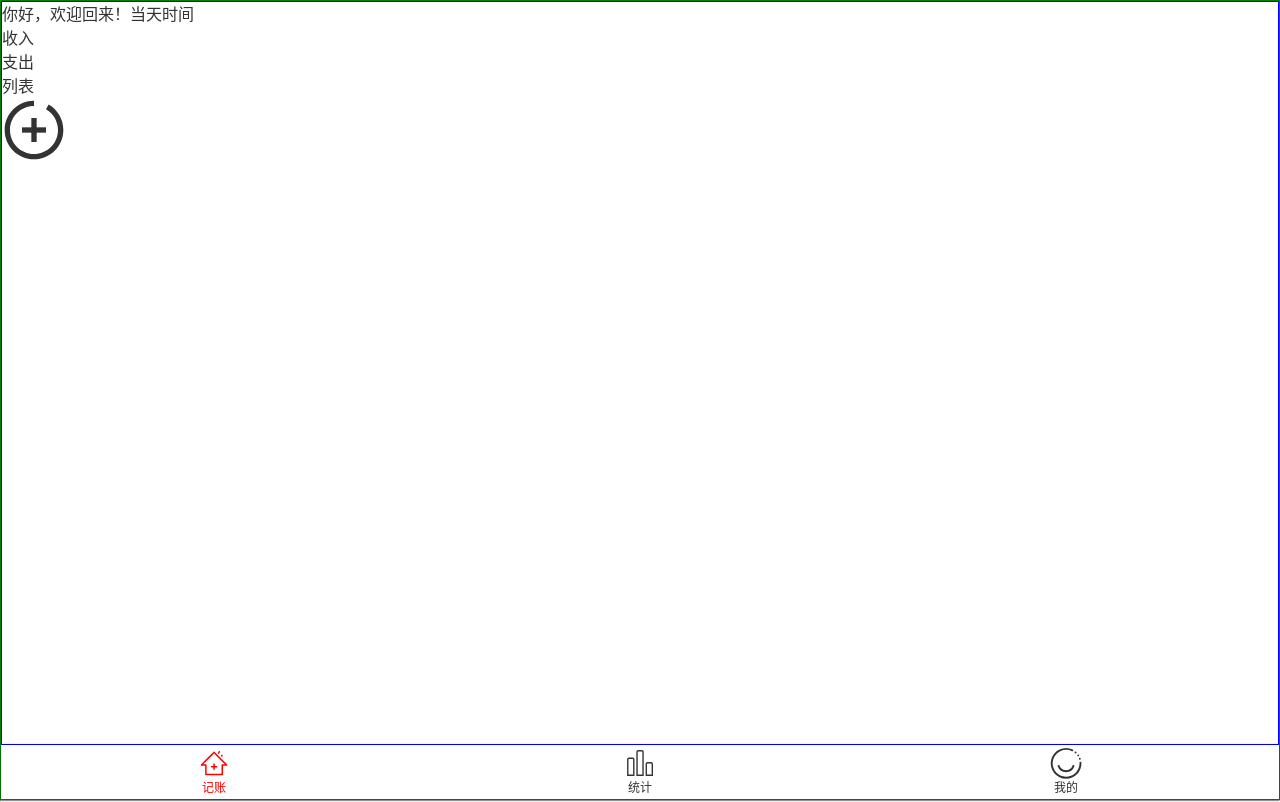
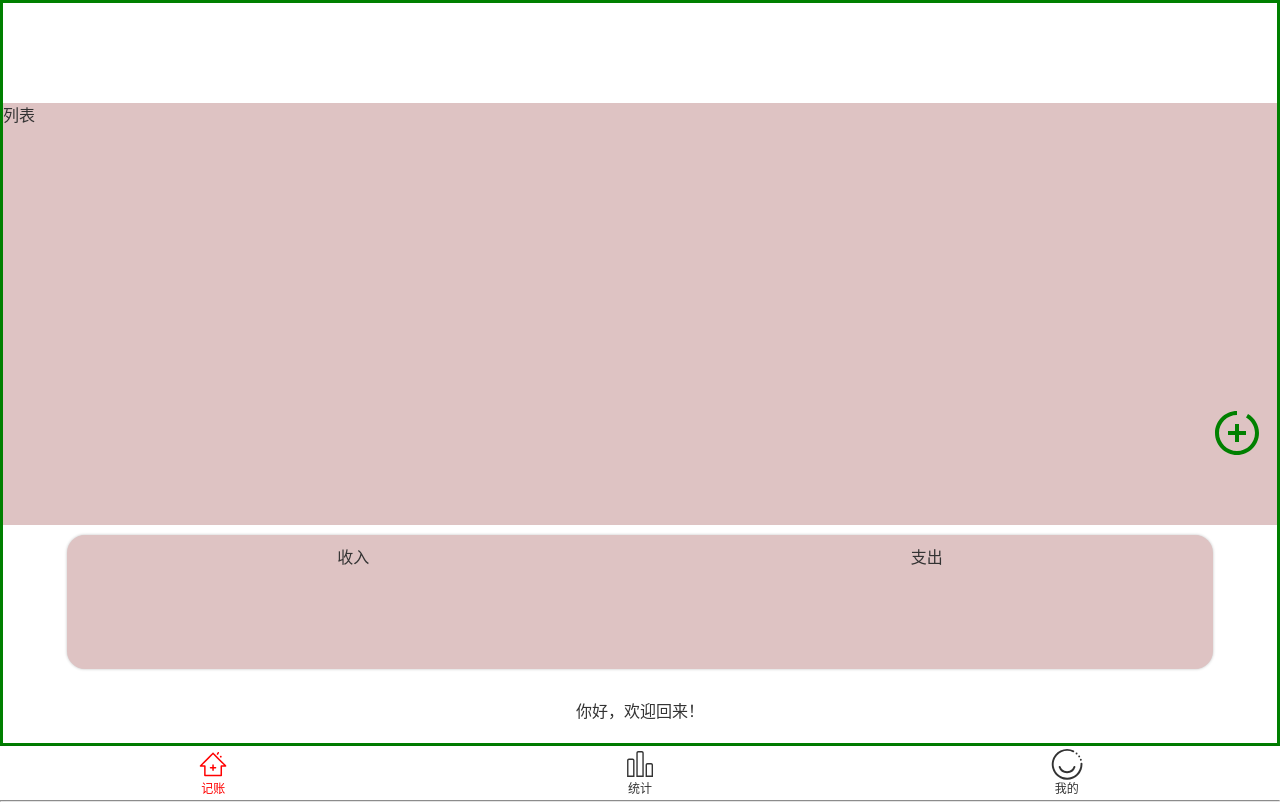
Before and after one commit to yanglin56/dybookkeeping, a Vue app: page /#/home in a window 1280 px wide. Built offline with nearby package versions, Linux system fonts and the light colour scheme.

Commit message:
HTML CSS写好了

```diff
--- a/src/App.vue
+++ b/src/App.vue
@@ -6,13 +6,14 @@
 </template>
 
 <style lang="scss">
-@import "~@/assets/style/helper.scss";
-@import "~@/assets/style/reset.scss";
+@import '~@/assets/style/helper.scss';
+@import '~@/assets/style/reset.scss';
 body {
   -webkit-font-smoothing: antialiased;
   -moz-osx-font-smoothing: grayscale;
   color: #333;
   font-family: $font-hei;
+  font-size: 16px;
   line-height: 1.5;
 }
 </style>
--- a/src/assets/style/helper.scss
+++ b/src/assets/style/helper.scss
@@ -3,3 +3,22 @@ $font-kai: Baskerville, Georgia, "Liberation Serif", "Kaiti SC", STKaiti, "AR PL
 $font-song: Georgia, "Nimbus Roman No9 L", "Songti SC", "Noto Serif CJK SC", "Source Han Serif SC", "Source Han Serif CN", STSong, "AR PL New Sung", "AR PL SungtiL GB", NSimSun, SimSun, "TW\-Sung", "WenQuanYi Bitmap Song", "AR PL UMing CN", "AR PL UMing HK", "AR PL UMing TW", "AR PL UMing TW MBE", PMingLiU, MingLiU, serif;
 
 $color-highlight: #f00;
+
+%clearFix {
+  &::after {
+    content: '';
+    display: block;
+    clear: both;
+  }
+}
+
+$color-shadow :rgba(0, 0, 0, 0.25);
+
+%outerShadow {
+  box-shadow: 0 0 3px $color-shadow;
+}
+
+%innerShadow {
+  box-shadow: inset 0 -3px 3px -3px $color-shadow,
+    inset 0 3px 3px -3px $color-shadow;
+}
--- a/src/assets/style/reset.scss
+++ b/src/assets/style/reset.scss
@@ -3,7 +3,22 @@
   padding: 0;
   box-sizing: border-box;
 }
+
 a {
   text-decoration: none;
   color: inherit;
 }
+
+ul,
+ol {
+  list-style: none;
+}
+
+button,
+input {
+  font: inherit;
+}
+
+:focus {
+  outline: none;
+}
--- a/src/components/Layout.vue
+++ b/src/components/Layout.vue
@@ -1,6 +1,6 @@
 <template>
-  <div class="nav-wrapper">
-    <div class="content">
+  <div class="layout-wrapper" :class="classPrefix && `${classPrefix}-wrapper`">
+    <div class="content" :class="classPrefix && `${classPrefix}-content`">
       <slot />
     </div>
     <Nav />
@@ -9,19 +9,18 @@
 
 <script lang="ts">
 export default {
-  name: "DybookkeepingLayout",
-};
+  props: ['classPrefix'],
+  name: 'DybookkeepingLayout',
+}
 </script>
 
 <style lang="scss" scoped>
-.nav-wrapper {
-  border: 1px solid green;
+.layout-wrapper {
   display: flex;
   flex-direction: column;
   height: 100vh;
 }
 .content {
-  border: 1px solid blue;
   overflow: auto;
   flex-grow: 1;
 }
--- a/src/components/Nav.vue
+++ b/src/components/Nav.vue
@@ -17,15 +17,15 @@
 
 <script lang="ts">
 export default {
-  name: "Nav",
-};
+  name: 'Nav',
+}
 </script>
 
 <style lang="scss" scoped>
-@import "~@/assets/style/helper.scss";
+@import '~@/assets/style/helper.scss';
 nav {
+  @extend %outerShadow;
   display: flex;
-  box-shadow: 0 0 3px rgba(0, 0, 0, 0.25);
   flex-direction: row;
   font-size: 12px;
   > .item {
--- a/src/views/Home.vue
+++ b/src/views/Home.vue
@@ -1,9 +1,8 @@
 <template>
   <div>
-    <Layout>
-      <div>
+    <Layout classPrefix="layout">
+      <div class="title">
         <span>你好，欢迎回来！</span>
-        <span>当天时间</span>
       </div>
       <div class="subtotal">
         <div>收入</div>
@@ -11,32 +10,64 @@
       </div>
       <div class="total">
         <p>列表</p>
-        <Icon name="add" class="add" @click="addClick" />
+        <router-link to="/money" class="add">
+          <Icon name="add" />
+        </router-link>
       </div>
     </Layout>
   </div>
 </template>
 
 <script lang="ts">
-import Money from "./Money.vue";
+import Money from './Money.vue'
 export default {
-  name: "FruitBookkeepingHome",
+  name: 'FruitBookkeepingHome',
   components: { Money },
-  methods: {
-    addClick() {
-      console.log("跳转页面");
-      // this.$router.push("/money");
-    },
-  },
-};
+}
 </script>
 
-<style lang="scss" scoped>
-.icon.add {
-  width: 4em;
-  height: 4em;
-  vertical-align: 0.15em;
-  fill: currentColor;
-  overflow: hidden;
+<style lang="scss">
+.layout-content {
+  border: 3px solid green;
+  display: flex;
+  flex-direction: column-reverse;
 }
 </style>
+<style lang="scss" scoped>
+@import '~@/assets/style/helper.scss';
+.subtotal {
+  @extend %outerShadow;
+  display: flex;
+  justify-content: space-around;
+  width: 90%;
+  height: 140px;
+  background: rgb(222, 195, 195);
+  margin: 10px auto;
+  border-radius: 18px;
+  padding: 10px 0;
+}
+.title {
+  text-align: center;
+  padding: 20px;
+}
+.total {
+  width: 100%;
+  height: 60%;
+  background: rgb(222, 195, 195);
+  margin-top: 100px;
+  position: relative;
+  > .add {
+    position: absolute;
+    right: 16px;
+    bottom: 60px;
+    > .icon {
+      width: 3em;
+      height: 3em;
+      vertical-align: 0.15em;
+      fill: currentColor;
+      overflow: hidden;
+      color: green;
+    }
+  }
+}
+</style>
--- a/src/views/Money.vue
+++ b/src/views/Money.vue
@@ -1,30 +1,10 @@
 <template>
-  <div>
-    <div class="tags">
-      <ul class="current">
-        <li>衣服</li>
-        <li>住宿</li>
-        <li>餐饮</li>
-        <li>出行</li>
-      </ul>
-      <div class="new">
-        <button>新增标签</button>
+  <div class="money-wrapper">
+    <div class="numberPad">
+      <div class="output">
+        <span class="date">当前日期</span>
+        <span class="sum">0.00</span>
       </div>
-    </div>
-    <div>
-      <label class="notes">
-        <span class="name">备注</span>
-        <input type="text" />
-      </label>
-    </div>
-    <div>
-      <ul class="types">
-        <li class="selected">收入</li>
-        <li>支出</li>
-      </ul>
-    </div>
-    <div class="numberPad">
-      <div class="output">0.00</div>
       <div class="buttons">
         <button>1</button>
         <button>2</button>
@@ -33,31 +13,161 @@
         <button>4</button>
         <button>5</button>
         <button>6</button>
-        <button>清空</button>
+        <button>+</button>
         <button>7</button>
         <button>8</button>
         <button>9</button>
-        <button>ok</button>
-        <button>0</button>
+        <button>-</button>
         <button>.</button>
+        <button class="zero">0</button>
+        <button>清空</button>
+        <button class="ok">保存</button>
       </div>
+    </div>
+    <div>
+      <label class="notes">
+        <span class="name">备注</span>
+        <input type="text" placeholder="请在这里输入备注" />
+      </label>
+    </div>
+    <div class="tags">
+      <div class="new">
+        <button>新增标签</button>
+      </div>
+      <ul class="current">
+        <li>衣服</li>
+        <li>住宿</li>
+        <li>餐饮</li>
+        <li>出行</li>
+      </ul>
+    </div>
+    <div>
+      <ul class="types">
+        <li class="selected">收入</li>
+        <li class="selected">支出</li>
+      </ul>
     </div>
   </div>
 </template>
 
-<script>
+<script lang="ts">
 export default {
-  name: "FruitBookkeepingMoney",
-
-  data() {
-    return {};
-  },
-
-  mounted() {},
-
-  methods: {},
-};
+  name: 'FruitBookkeepingMoney',
+}
 </script>
 
+<style lang="scss">
+.money-wrapper {
+  display: flex;
+  flex-direction: column-reverse;
+}
+</style>
 <style lang="scss" scoped>
+@import '~@/assets/style/helper.scss';
+.numberPad {
+  .output {
+    @extend %clearFix;
+    @extend %innerShadow;
+    font-family: Consolas, monospace;
+    padding: 14px 16px;
+    text-align: right;
+    > .sum {
+      font-size: 36px;
+    }
+    > .date {
+      float: left;
+      margin-top: 40px;
+    }
+  }
+  .buttons {
+    @extend %clearFix;
+    > button {
+      width: 25%;
+      height: 64px;
+      float: left;
+      background: transparent;
+      border: 1px solid gainsboro;
+      &.ok {
+        float: right;
+      }
+    }
+  }
+}
+.types {
+  background: #c4c4c4;
+  display: flex;
+  text-align: center;
+  font-size: 24px;
+  > li {
+    width: 50%;
+    height: 64px;
+    display: flex;
+    justify-content: center;
+    align-items: center;
+    position: relative;
+    &.selected::after {
+      content: '';
+      position: absolute;
+      bottom: 0;
+      left: 0;
+      widows: 100%;
+      height: 4px;
+      background: #333;
+    }
+  }
+}
+.notes {
+  font-size: 14px;
+  background: #f5f5f5;
+  display: block;
+  padding-left: 16px;
+  display: flex;
+  align-items: center;
+  .name {
+    padding-right: 16px;
+  }
+  input {
+    height: 64px;
+    flex-grow: 1;
+    background: transparent;
+    border: none;
+    padding-right: 16px;
+  }
+}
+.tags {
+  font-size: 14px;
+  flex-grow: 1;
+  display: flex;
+  flex-direction: column-reverse;
+  height: 366px;
+  > .current {
+    display: flex;
+    height: 318px;
+    flex-wrap: wrap;
+    overflow: auto;
+    justify-content: center;
+    > li {
+      background: #d9d9d9;
+      $h: 24px;
+      height: $h;
+      line-height: $h;
+      border-radius: calc($h / 2);
+      padding: 0 16px;
+      margin-right: 12px;
+      margin-top: 8px;
+    }
+  }
+  > .new {
+    border: 1px solid red;
+    padding-top: 16px;
+    button {
+      border: 1px solid green;
+      background: transparent;
+      border: none;
+      color: #999;
+      border: 1px solid;
+      padding: 4px 8px;
+    }
+  }
+}
 </style>
```
Also changed, not shown: .prettierrc.json (added).
